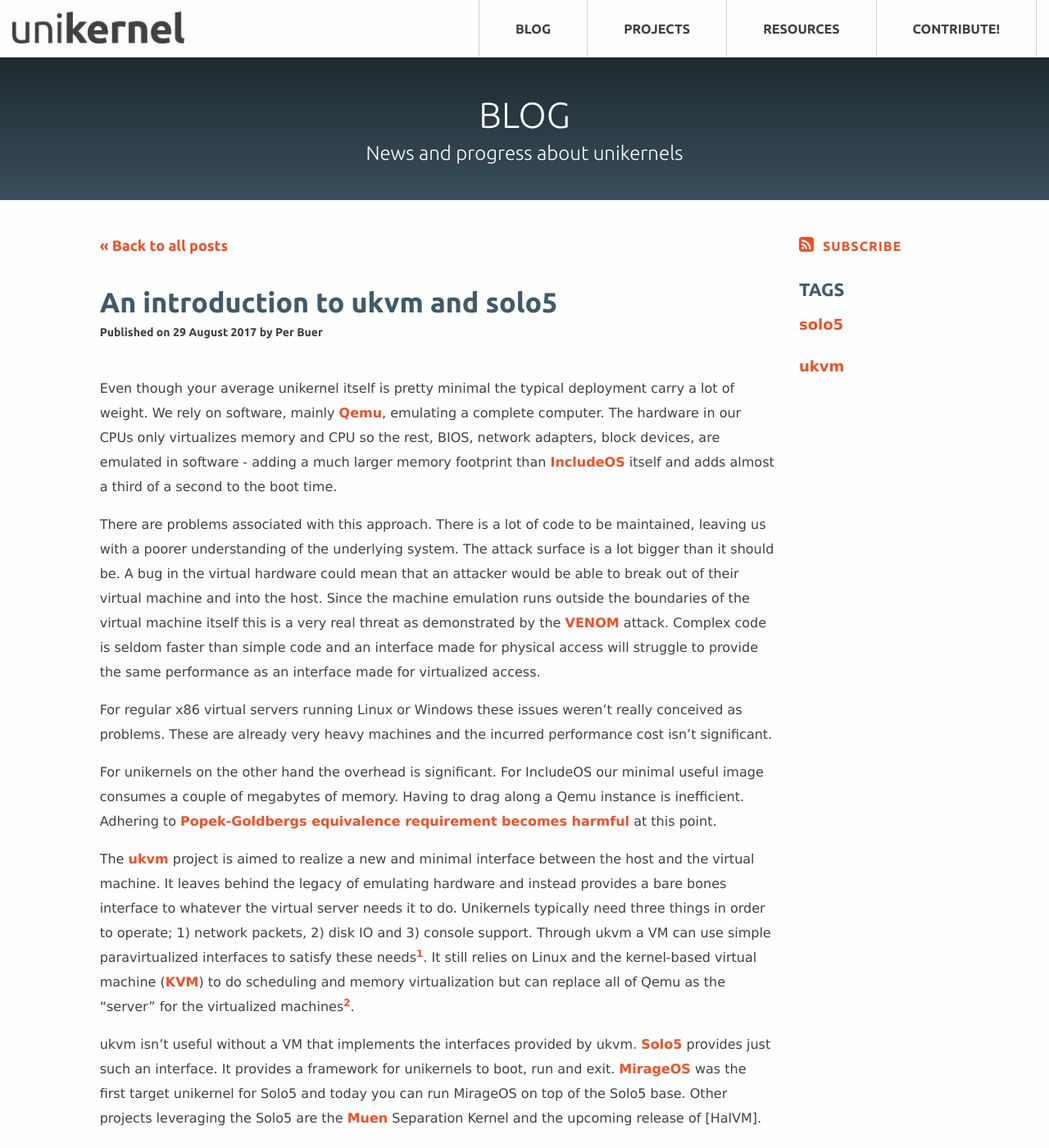
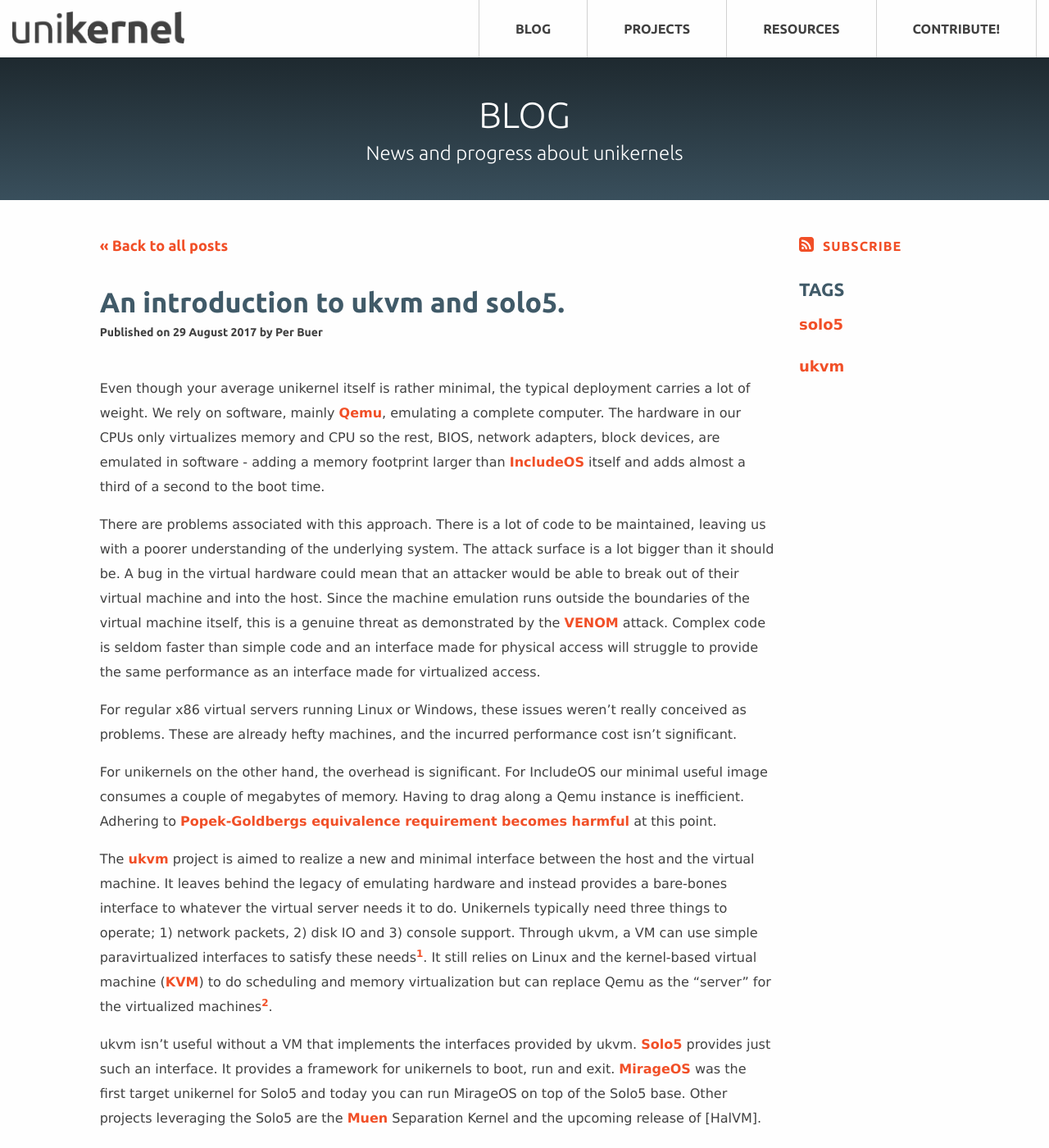
Before and after one commit to Unikernel-Systems/unikernel.org, a Jekyll site: the page built from blog/_posts/2017-09-01-an-introduction-to-ukvm.md, in a window 1280 px wide and 1400 px high. Shown: the whole window at 82% size. Built offline with Jekyll 4.4.1, drawn with Linux system fonts in a browser that asks for light colours; some of the changed text lies outside the part shown.

Commit message:
Grammar work

```diff
--- a/blog/_posts/2017-09-01-an-introduction-to-ukvm.md
+++ b/blog/_posts/2017-09-01-an-introduction-to-ukvm.md
@@ -1,6 +1,6 @@
 ---
 layout: post
-title: "An introduction to ukvm and solo5"
+title: "An introduction to ukvm and solo5."
 authors:
 - Per Buer
 author-urls:
@@ -13,15 +13,15 @@
 ---
 {% include JB/setup %}
 
-Even though your average unikernel itself is pretty minimal the typical deployment carry a lot of weight. We rely on software, mainly [Qemu], emulating a complete computer. The hardware in our CPUs only virtualizes memory and CPU so the rest, BIOS, network adapters, block devices, are emulated in software - adding a much larger memory footprint than [IncludeOS] itself and adds almost a third of a second to the boot time.
+Even though your average unikernel itself is rather minimal, the typical deployment carries a lot of weight. We rely on software, mainly [Qemu], emulating a complete computer. The hardware in our CPUs only virtualizes memory and CPU so the rest, BIOS, network adapters, block devices, are emulated in software - adding a memory footprint larger than [IncludeOS] itself and adds almost a third of a second to the boot time.
 
-There are problems associated with this approach.  There is a lot of code to be maintained, leaving us with a poorer understanding of the underlying system. The attack surface is a lot bigger than it should be. A bug in the virtual hardware could mean that an attacker would be able to break out of their virtual machine and into the host. Since the machine emulation runs outside the boundaries of the virtual machine itself this is a very real threat as demonstrated by the [VENOM] attack. Complex code is seldom faster than simple code and an interface made for physical access will struggle to provide the same performance as an interface made for virtualized access.
+There are problems associated with this approach.  There is a lot of code to be maintained, leaving us with a poorer understanding of the underlying system. The attack surface is a lot bigger than it should be. A bug in the virtual hardware could mean that an attacker would be able to break out of their virtual machine and into the host. Since the machine emulation runs outside the boundaries of the virtual machine itself, this is a genuine threat as demonstrated by the [VENOM] attack. Complex code is seldom faster than simple code and an interface made for physical access will struggle to provide the same performance as an interface made for virtualized access.
 
-For regular x86 virtual servers running Linux or Windows these issues weren’t really conceived as problems. These are already very heavy machines and the incurred performance cost isn’t significant.
+For regular x86 virtual servers running Linux or Windows, these issues weren’t really conceived as problems. These are already hefty machines, and the incurred performance cost isn’t significant.
 
-For unikernels on the other hand the overhead is significant. For IncludeOS our minimal useful image consumes a couple of megabytes of memory. Having to drag along a Qemu instance is inefficient. Adhering to [Popek-Goldbergs equivalence requirement becomes harmful](http://blog.includeos.org/2017/06/23/popek-goldberg-machines-considered-harmful) at this point.
+For unikernels on the other hand, the overhead is significant. For IncludeOS our minimal useful image consumes a couple of megabytes of memory. Having to drag along a Qemu instance is inefficient. Adhering to [Popek-Goldbergs equivalence requirement becomes harmful](http://blog.includeos.org/2017/06/23/popek-goldberg-machines-considered-harmful) at this point.
 
-The [ukvm] project is aimed to realize a new and minimal interface between the host and the virtual machine. It leaves behind the legacy of emulating hardware and instead provides a bare bones interface to whatever the virtual server needs it to do. Unikernels typically need three things in order to operate; 1) network packets, 2) disk IO and 3) console support. Through ukvm a VM can use simple paravirtualized interfaces to satisfy these needs[^footnote1]. It still relies on Linux and the kernel-based virtual machine ([KVM]) to do scheduling and memory virtualization but can replace all of Qemu as the “server” for the virtualized machines[^footnote2].
+The [ukvm] project is aimed to realize a new and minimal interface between the host and the virtual machine. It leaves behind the legacy of emulating hardware and instead provides a bare-bones interface to whatever the virtual server needs it to do. Unikernels typically need three things to operate; 1) network packets, 2) disk IO and 3) console support. Through ukvm, a VM can use simple paravirtualized interfaces to satisfy these needs[^footnote1]. It still relies on Linux and the kernel-based virtual machine ([KVM]) to do scheduling and memory virtualization but can replace Qemu as the “server” for the virtualized machines[^footnote2].
 
 ukvm isn’t useful without a VM that implements the interfaces provided by ukvm. [Solo5] provides just such an interface. It provides a framework for unikernels to boot, run and exit. [MirageOS] was the first target unikernel for Solo5 and today you can run MirageOS on top of the Solo5 base. Other projects leveraging the Solo5 are the [Muen] Separation Kernel and the upcoming release of [HalVM].
 
@@ -29,14 +29,14 @@
 
 The Solo5/ukvm interface is minimal enough that we at have the opportunity to do proper verification of it to make sure that the interface is reasonably secure.
 
-With a Solo5 core IncludeOS can be smaller, faster and more secure. The boot times are in the low milliseconds. Combined with the minimal resource use this makes [serverless computing] much more feasible by offering more elastic infrastructure. Spinning up a virtual machine to handle an incomming transaction is now a much more resonable strategi for a serverless architecture.
+With a Solo5 core, IncludeOS can be smaller, faster and more secure. The boot times are in the low milliseconds. Combined with the minimal resource use this makes [serverless computing] much more feasible by offering a more elastic architecture. Spinning up a virtual machine to handle an incoming transaction is suddenly a better strategy for a serverless architecture.
 
-The next thing we need is for one of the major PaaS providers to start offering virtual machines backed by ukvm. If the offered disk- and memory footprints are more in line with what unikernels actually need we could see some real cost savings choosing a unikernel strategy for cloud services.
+The next thing we need is for one of the major PaaS providers to start offering virtual machines backed by ukvm. If the provided disk- and memory footprints are more in line with what unikernels need we could see some real cost savings choosing a unikernel strategy for cloud services.
 
-If you want to learn more about IBMs efforts around Solo5 you can check out the [solo5] project on Github. There is also a [relevant discussion](https://devel.unikernel.org/t/includeos-in-ukvm-solo5/249/3) on [devel.unikernel.org] discussing the inclusion of the Solo5 hypercalls into IncludeOS.
+If you want to learn more about IBM's efforts around Solo5 you can check out the [solo5] project on Github. There is also a [relevant discussion](https://devel.unikernel.org/t/includeos-in-ukvm-solo5/249/3) on [devel.unikernel.org] discussing the inclusion of the Solo5 hypercalls into IncludeOS.
 
 [^footnote1]: It should be noted that ukvm currently doesn't offer everything a unikernel could ever need. There is no SMP support and no support for multiple network interfaces.
-[^footnote2]: There are some performance optimizations that have yet to be realized. There is currently a vmexit penality on each network packet transferred from the host to the VM and on each block IO response. There are plans to address this in future releases.
+[^footnote2]: Some performance optimizations have yet to be realized. There is currently a vmexit penalty on each network packet transferred from the host to the VM and on each block IO response. There are plans to address this in future releases.
 [Qemu]: http://www.qemu.org
 [ukvm]: https://www.usenix.org/system/files/conference/hotcloud16/hotcloud16_williams.pdf
 [solo5]: https://github.com/Solo5/solo5
```
